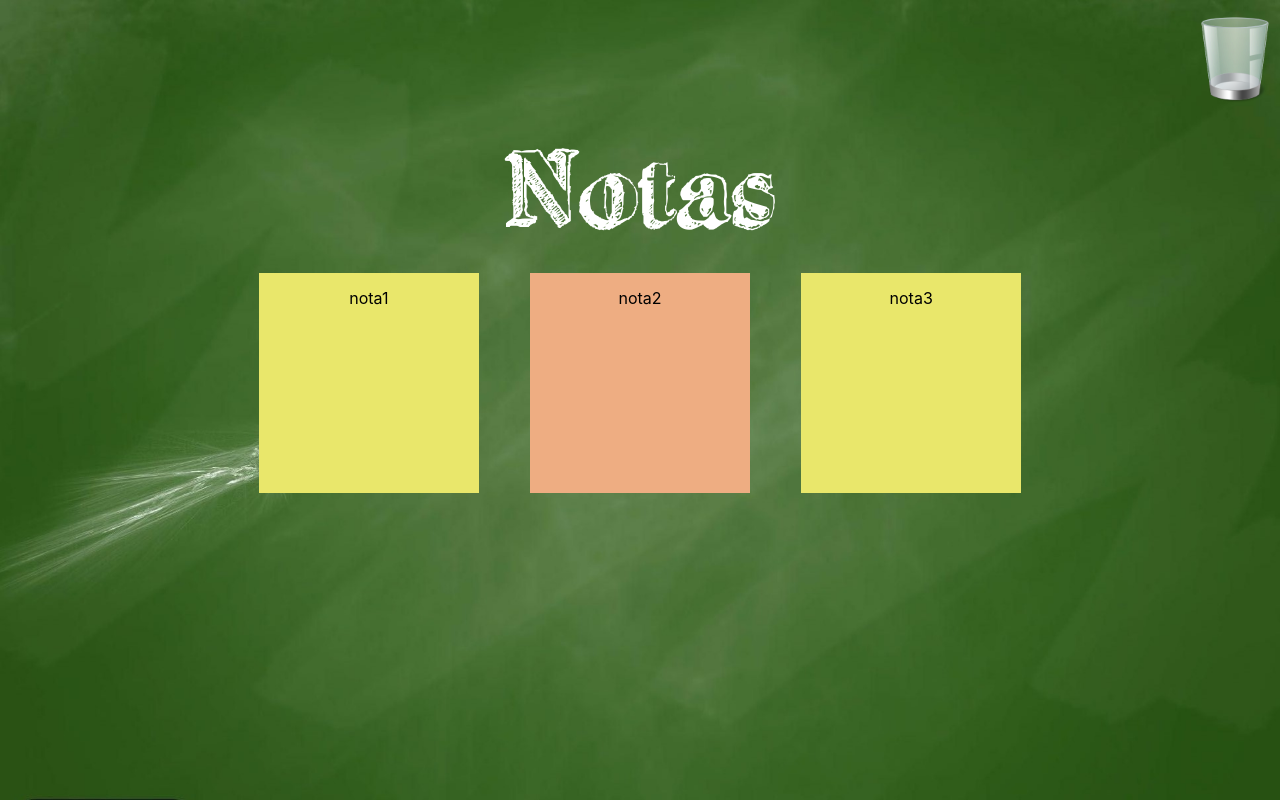
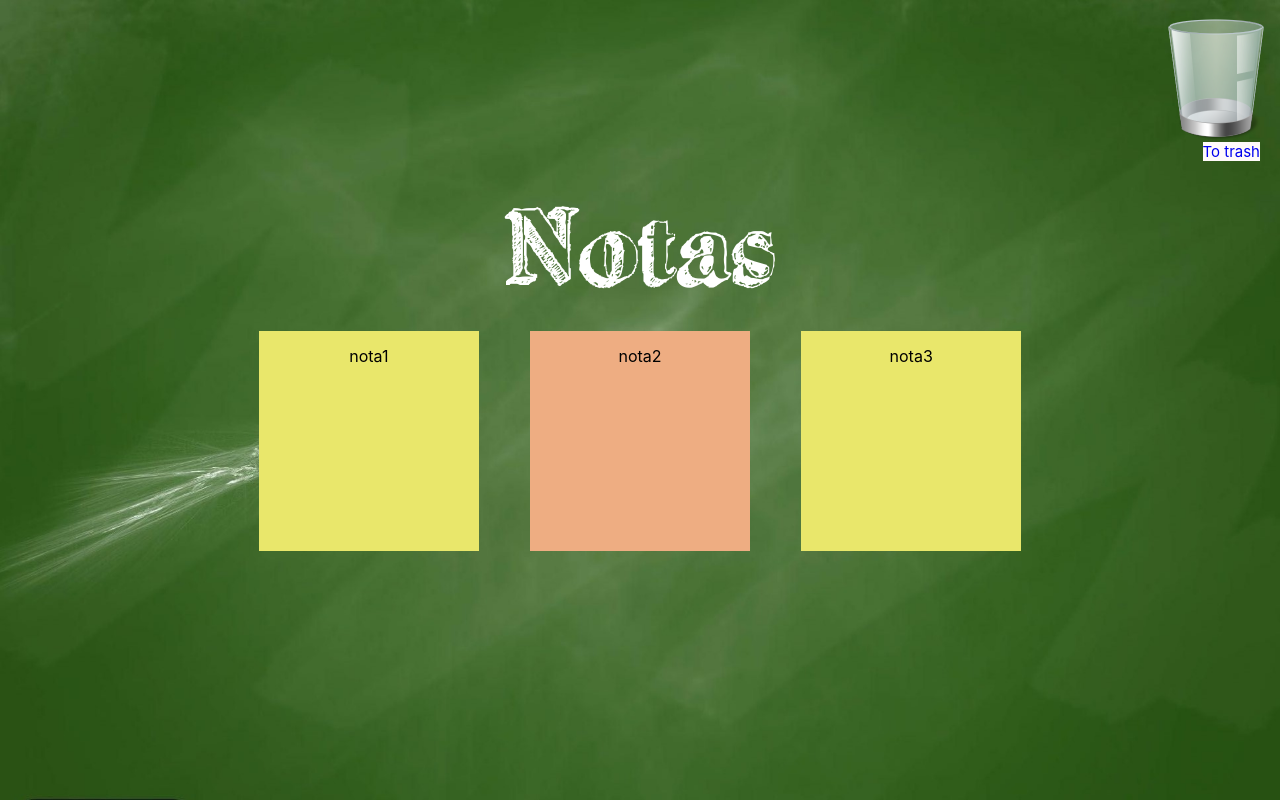
Before and after one commit to DG1984-UTEC/ReactEquipo3, a React (Create React App) app in the folder post-it/: page / in a window 1280 px wide. Built offline with nearby package versions, Linux system fonts and the light colour scheme; what react-toast-notifications would draw is missing.

Commit message:
Funcionalidad Editar con links a papelera

```diff
--- a/post-it/src/root/Root.jsx
+++ b/post-it/src/root/Root.jsx
@@ -2,6 +2,7 @@ import {BrowserRouter,Switch,Route} from "react-router-dom"
 import ListPostIt from "../list_post_it/ListPostIt"
 import TrashCan from "../trash_can/TrashCan"
 import EditPostIt from "../editPostIt/EditPostIt"
+import TrashPostIt from "../trash_post_it/Trash_post_it"
 /*import {ToastProvider} from 'react-toast-notifications'*/
 
 
@@ -23,9 +24,13 @@ const Root=()=>{
                     <Route exact path="/">
                         <TrashCan/>
                         <ListPostIt/>
+
                     </Route>
                     <Route path="/editPostIt">
                         <EditPostIt/>
+                    </Route>
+                    <Route path="/TrashPostIt">
+                        <TrashPostIt/>
                     </Route>
                     </Switch>
             </BrowserRouter>
--- a/post-it/src/trash_can/TrashCan.css
+++ b/post-it/src/trash_can/TrashCan.css
@@ -1,11 +1,26 @@
+
 .TrashCan{
     margin-top: 1%;
-    width: 90px;
-    height: 90px;
+    width: 128px;
+    height: 128px;
     background-size: contain;
-    background: url("../assets/trashCan/recycle_bin_empty_small.png");
+    background: url("../assets/trashCan/recycle_bin_empty.png");
+
+
 }
 
 .trashCanContainer{
     text-align: -webkit-right;
+
 }
+
+.trashLink {
+    -webkit-appearance: none;
+    cursor: pointer;
+    text-decoration: none;
+    background: snow;
+    border: none;
+    font-size: 15px;
+    height: 40px;
+    margin: 0 20px;
+}
--- a/post-it/src/trash_can/TrashCan.jsx
+++ b/post-it/src/trash_can/TrashCan.jsx
@@ -1,11 +1,19 @@
+import { Link } from 'react-router-dom';
 import './TrashCan.css'
 
 
+
 function TrashCan(){
+    console.log("it worked")
     return(
+
+
         <div className="trashCanContainer">
-            <div className="TrashCan"></div>
+            <div to="TrashPostIt" className="TrashCan"></div>
+            <Link to="/TrashPostIt" className="trashLink">To trash</Link>
+
         </div>
+
     )
 }
 
--- /dev/null
+++ b/post-it/src/trash_post_it/Trash_post_it.css
@@ -0,0 +1,4 @@
+.TrashPostItContainer{
+
+    margin: 2% 12.5%;
+}
--- /dev/null
+++ b/post-it/src/trash_post_it/Trash_post_it.jsx
@@ -0,0 +1,19 @@
+
+import './Trash_post_it.css';
+import {Link} from 'react-router-dom'
+import {useSelector} from 'react-redux'
+
+
+function TrashPostIt(){
+
+return(
+    <div className="TrashPostItContainer">
+    <hi>ACA VA LA LISTA DE BAJA LOGICA PARA PAPELERA</hi>
+    <Link to="/" className="trashLink">To Menu</Link>
+    </div>
+)
+}
+
+
+
+export default TrashPostIt;
```
Also changed, not shown: 1 other file (tests, documents, lock files or other folders).
